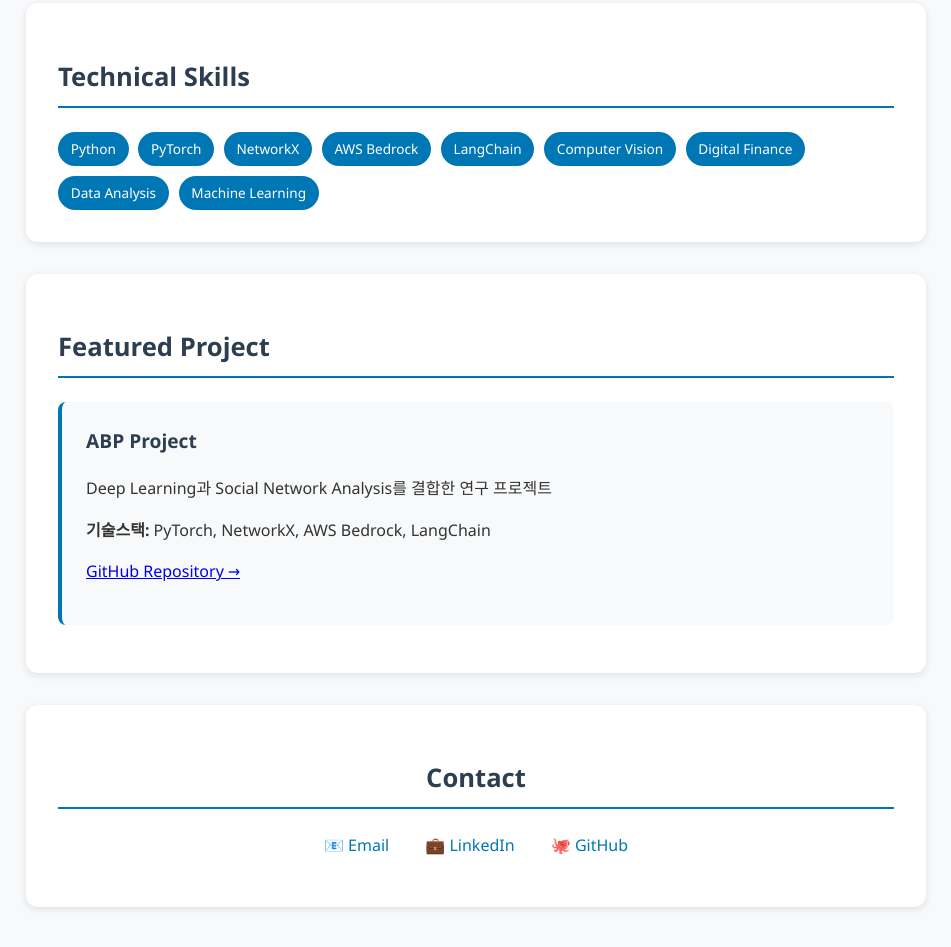
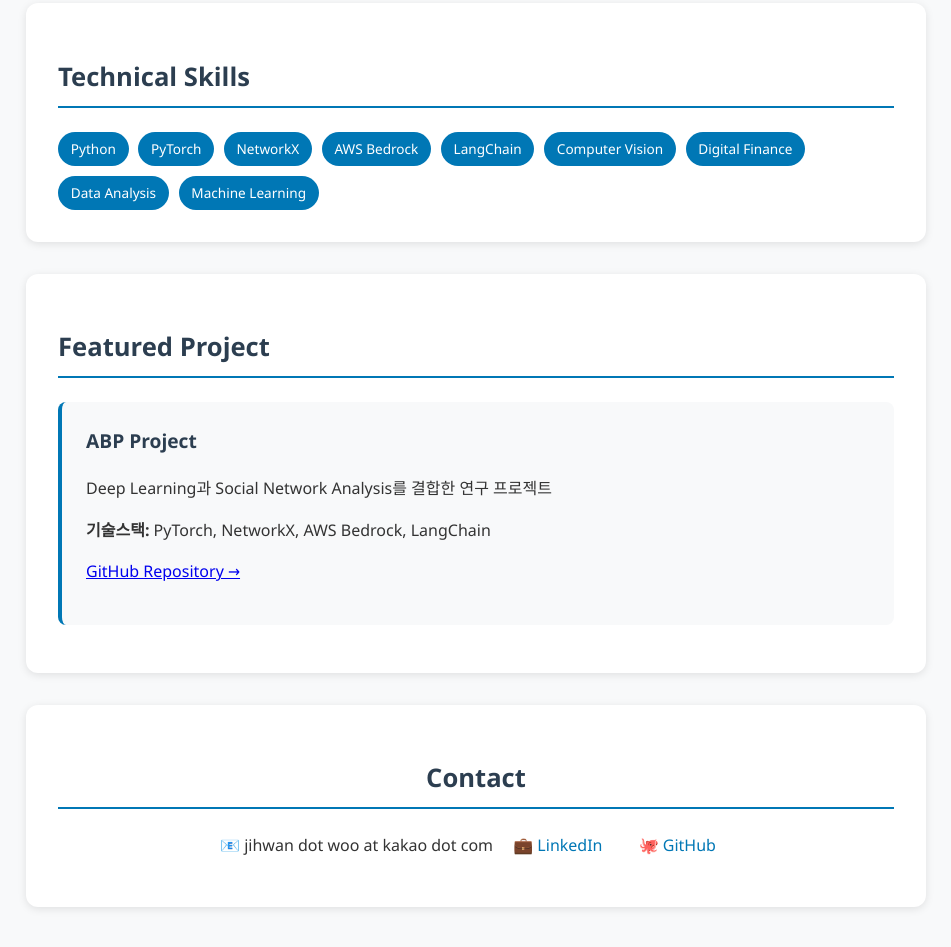
Before and after one commit to jihwanwoo/jihwanwoo.github.io, a plain HTML site: page index.html in a window 1280 px wide. Shown: the part 1332-2279 px from the top of the page, without its empty margins (164-1115 px from the left). Drawn offline with Linux system fonts and the light colour scheme.

Commit message:
Update email format to prevent bot harvesting

```diff
--- a/index.html
+++ b/index.html
@@ -192,7 +192,7 @@
         <div class="section contact">
             <h2>Contact</h2>
             <p>
-                <a href="mailto:jihwan.woo@kakao.com">📧 Email</a>
+                <span>📧 jihwan dot woo at kakao dot com</span>
                 <a href="https://www.linkedin.com/in/jihwan-woo-87746028/" target="_blank">💼 LinkedIn</a>
                 <a href="https://github.com/jihwanwoo" target="_blank">🐙 GitHub</a>
             </p>
```
